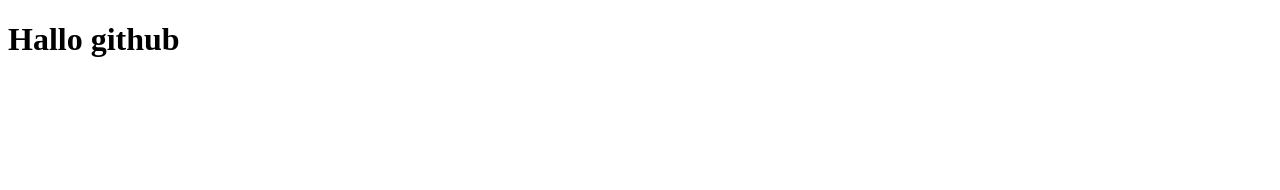
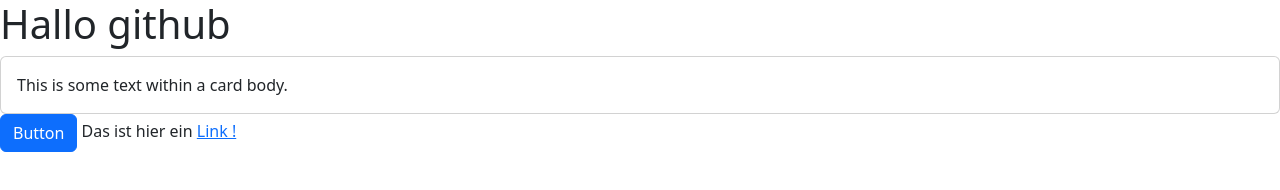
Before and after one commit to AhmetOnurBasali/Quizapp, a website: page Quizapp.html in a window 1280 px wide. Drawn offline with nearby package versions, Linux system fonts and the light colour scheme.

Commit message:
new return

```diff
--- a/Quizapp.html
+++ b/Quizapp.html
@@ -6,16 +6,20 @@
     <meta http-equiv="X-UA-Compatible" content="IE=edge">
     <meta name="viewport" content="width=device-width, initial-scale=1.0">
     <title>Quiz App</title>
+    <link rel="stylesheet" href="node_modules/bootstrap/dist/css/bootstrap.min.css">
 </head>
 
 <body>
 
+    <h1>Hallo github</h1>
+    <div class="card">
+        <div class="card-body">
+            This is some text within a card body.
+        </div>
+    </div>
 
-    <div>
+    <button class="btn btn-primary">Button</button> Das ist hier ein <a href="#">Link !</a>
 
-            <h1>Hallo github</h1>
-
-    </div>
 </body>
 
 </html>
--- /dev/null
+++ b/package.json
@@ -0,0 +1,5 @@
+{
+  "dependencies": {
+    "bootstrap": "^5.2.2"
+  }
+}
```
Also changed, not shown: 2 other files.
